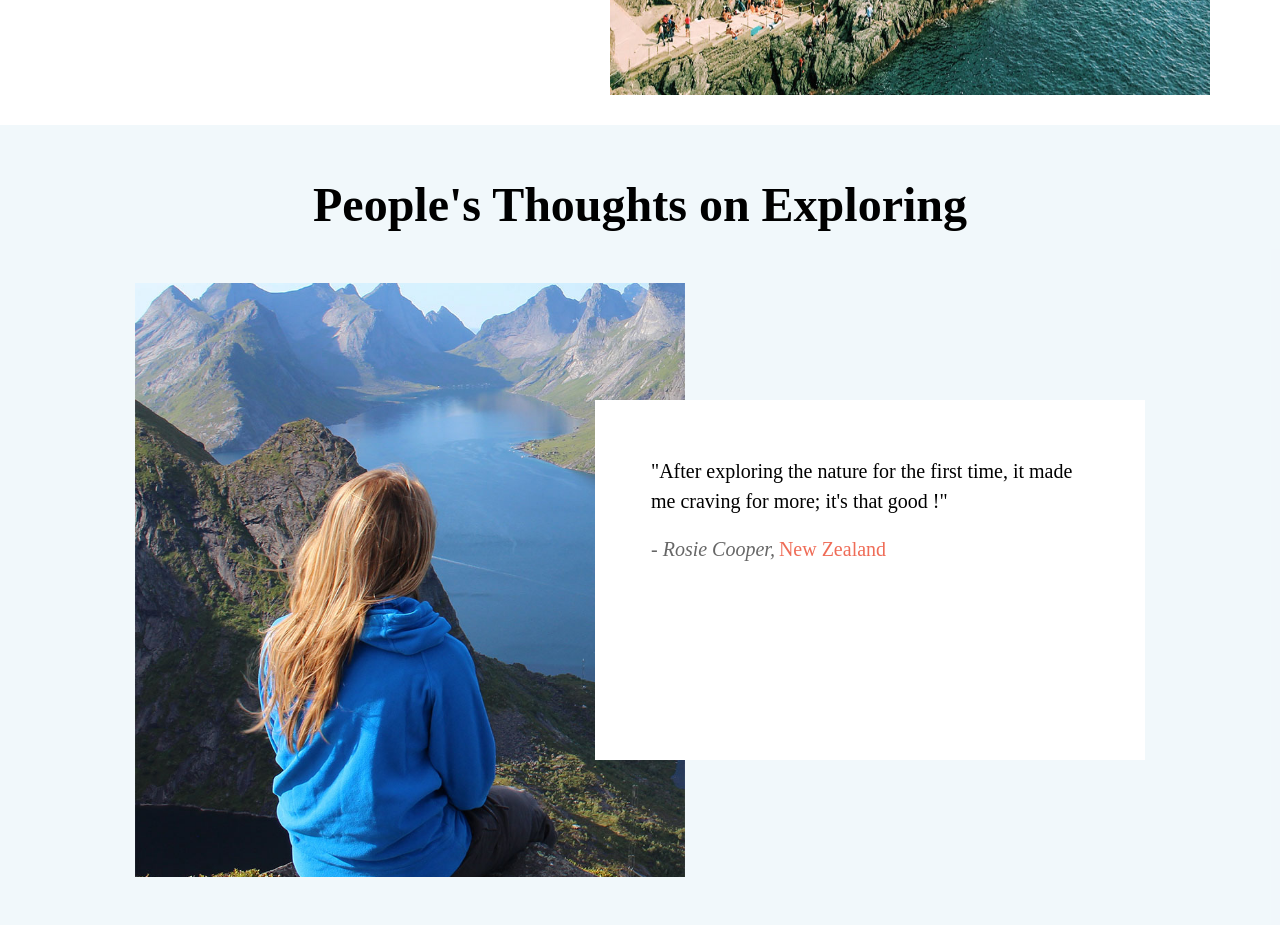
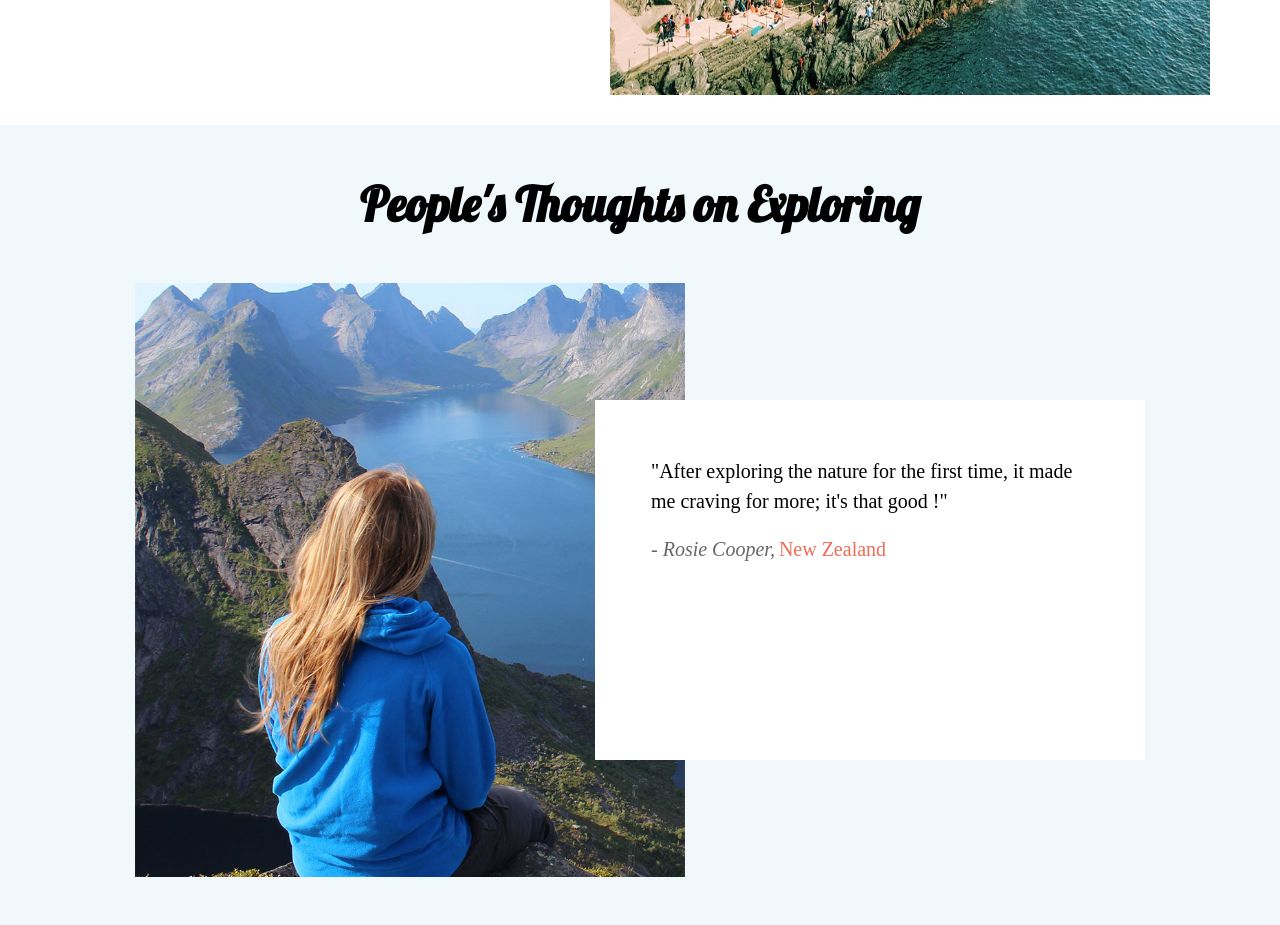
Before and after one commit to biiidesu/capstone, a plain HTML site: page index.html in a window 1280 px wide. Shown: the part 2800-3725 px from the top of the page. Drawn offline with Linux system fonts and the light colour scheme; a script that the page names is missing; a web font is replaced by a local one.

Commit message:
Update index.css

```diff
--- a/css/index.css
+++ b/css/index.css
@@ -283,7 +283,7 @@
     width: 100%;
     height: 160px;
     font-size: 32px;
-    font-family: 'Times New Roman', Times, serif;
+    font-family: 'Lobster', cursive;
 }
 
 .navigation-slide {
```
